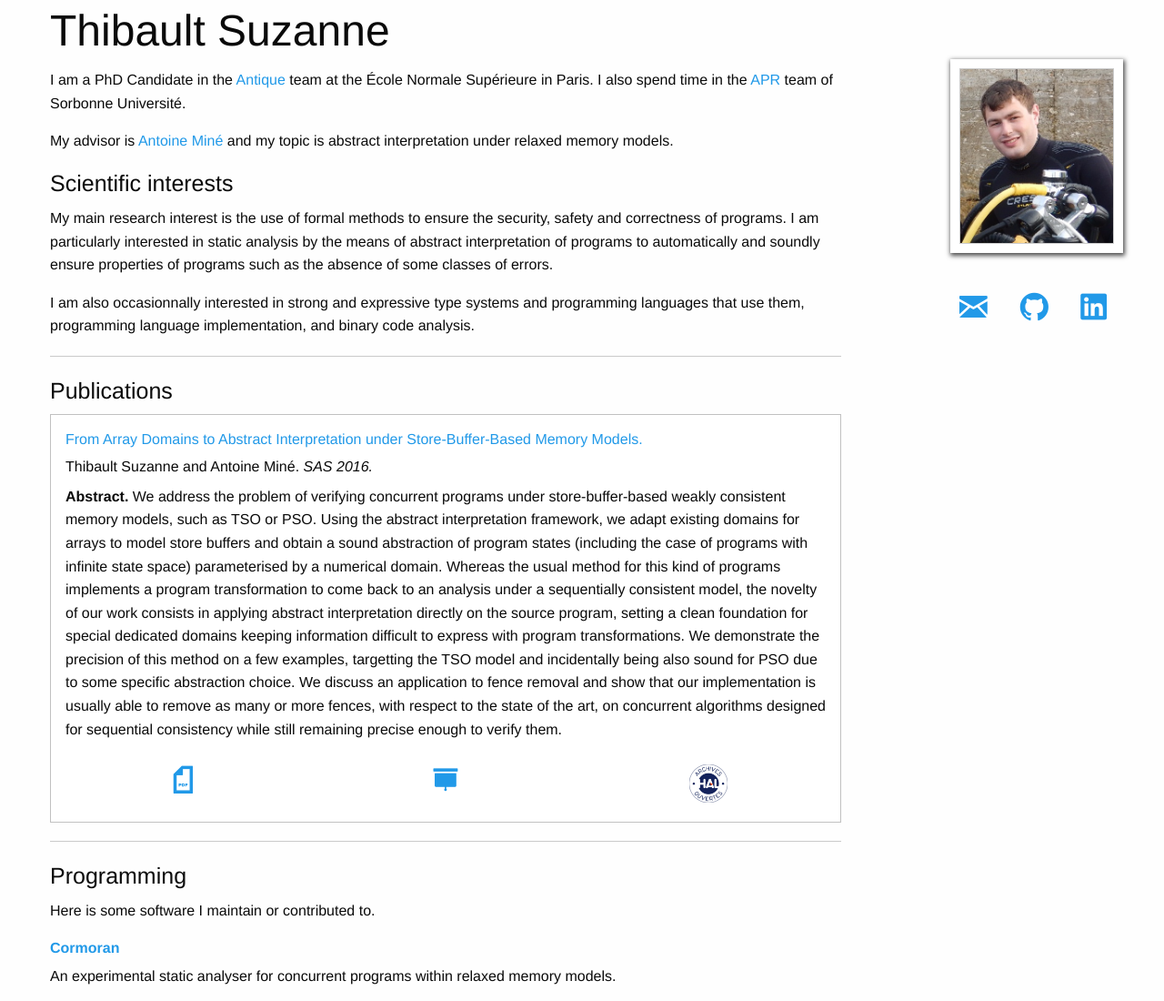
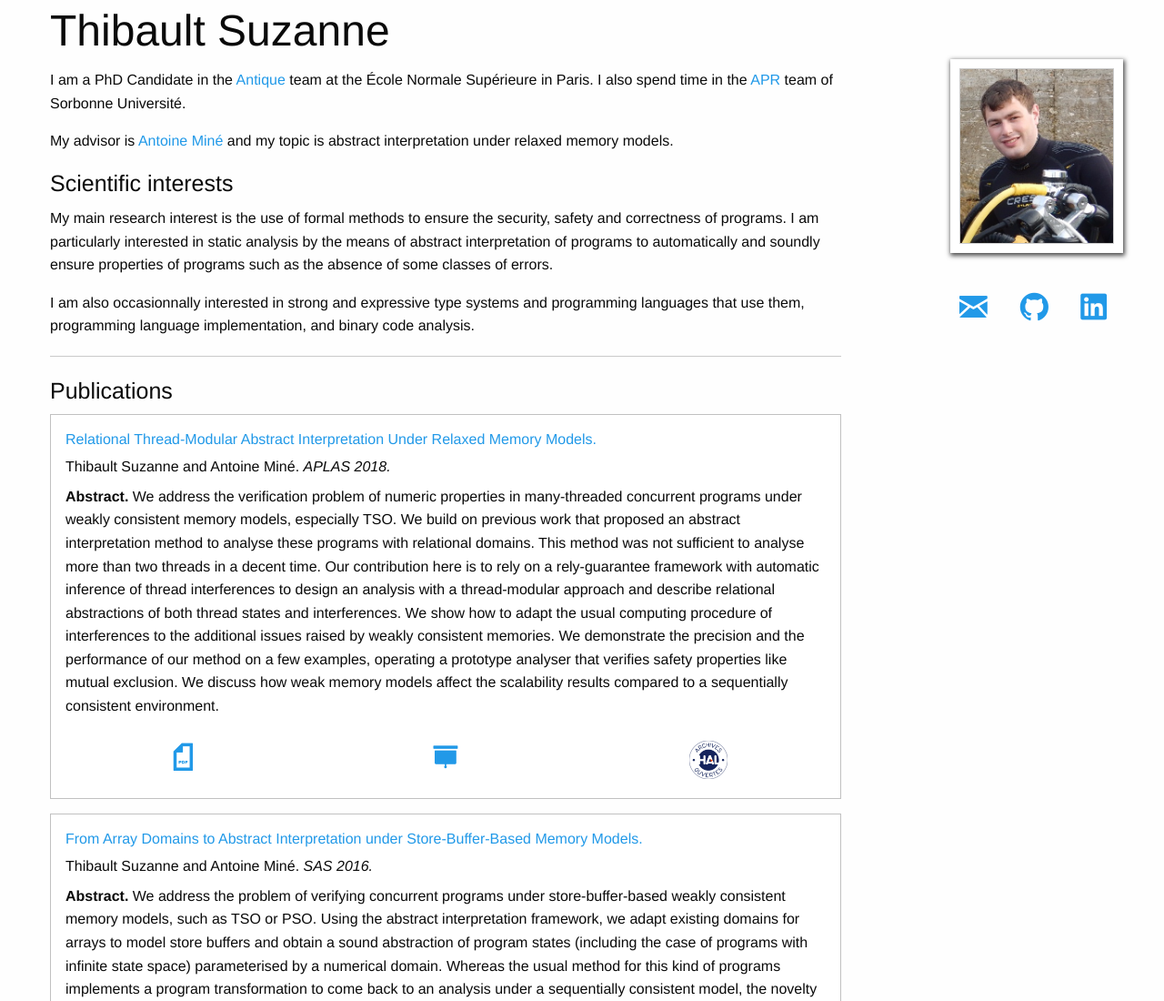
Before and after one commit to thizanne/thizanne.github.io, a plain HTML site: page index.html in a window 1280 px wide. Shown: the top 1100 px of the page at 91% size. Drawn offline with Linux system fonts and the light colour scheme.

Commit message:
Ajout papier modulaire

```diff
--- a/index.html
+++ b/index.html
@@ -59,6 +59,59 @@
 
         <h4>Publications</h4>
         <ul class="no-bullet">
+          <li class="callout">
+            <h6><a href="https://link.springer.com/chapter/10.1007/978-3-030-02768-1_6">Relational
+            Thread-Modular Abstract Interpretation Under Relaxed
+            Memory Models.</a> </h6>
+            <h6>Thibault Suzanne and Antoine Miné. <i>APLAS 2018.</i></h6>
+
+            <p>
+              <strong>Abstract.</strong> We address the verification
+              problem of numeric properties in many-threaded
+              concurrent programs under weakly consistent memory
+              models, especially TSO. We build on previous work that
+              proposed an abstract interpretation method to analyse
+              these programs with relational domains. This method was
+              not sufficient to analyse more than two threads in
+              a decent time. Our contribution here is to rely on
+              a rely-guarantee framework with automatic inference of
+              thread interferences to design an analysis with
+              a thread-modular approach and describe relational
+              abstractions of both thread states and interferences. We
+              show how to adapt the usual computing procedure of
+              interferences to the additional issues raised by weakly
+              consistent memories. We demonstrate the precision and
+              the performance of our method on a few examples,
+              operating a prototype analyser that verifies safety
+              properties like mutual exclusion. We discuss how weak
+              memory models affect the scalability results compared to
+              a sequentially consistent environment.
+            </p>
+
+              <div class="row publication-logos">
+
+                <div class="small-4 columns">
+                  <a href="papers/modular.pdf">
+                    <i class="fi-page-pdf"></i>
+                  </a>
+                </div>
+
+                <div class="small-4 columns">
+                  <a href="papers/modular_slides.pdf">
+                    <i class="fi-projection-screen"></i>
+                  </a>
+                </div>
+
+                <div class="small-4 columns">
+                  <a href="https://hal.inria.fr/hal-001953358">
+                    <img src="assets/logo_hal_tampon_RVB.jpg" alt="HAL" />
+                  </a>
+                </div>
+
+              </div>
+
+          </li>
+
           <li class="callout">
             <h6><a href="http://link.springer.com/chapter/10.1007/978-3-662-53413-7_23">From
                 Array Domains to Abstract Interpretation under
```
Also changed, not shown: 2 other files.
